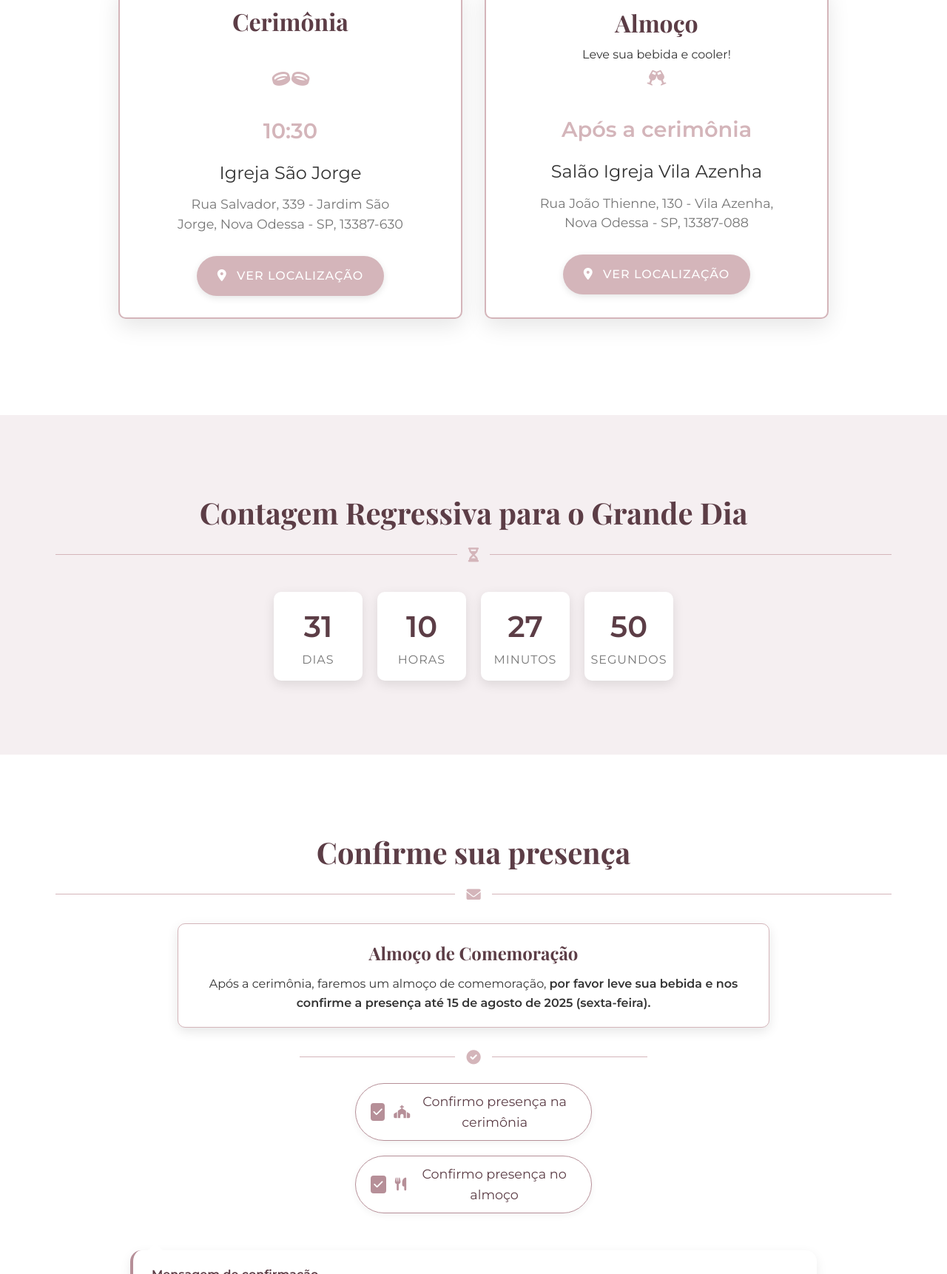
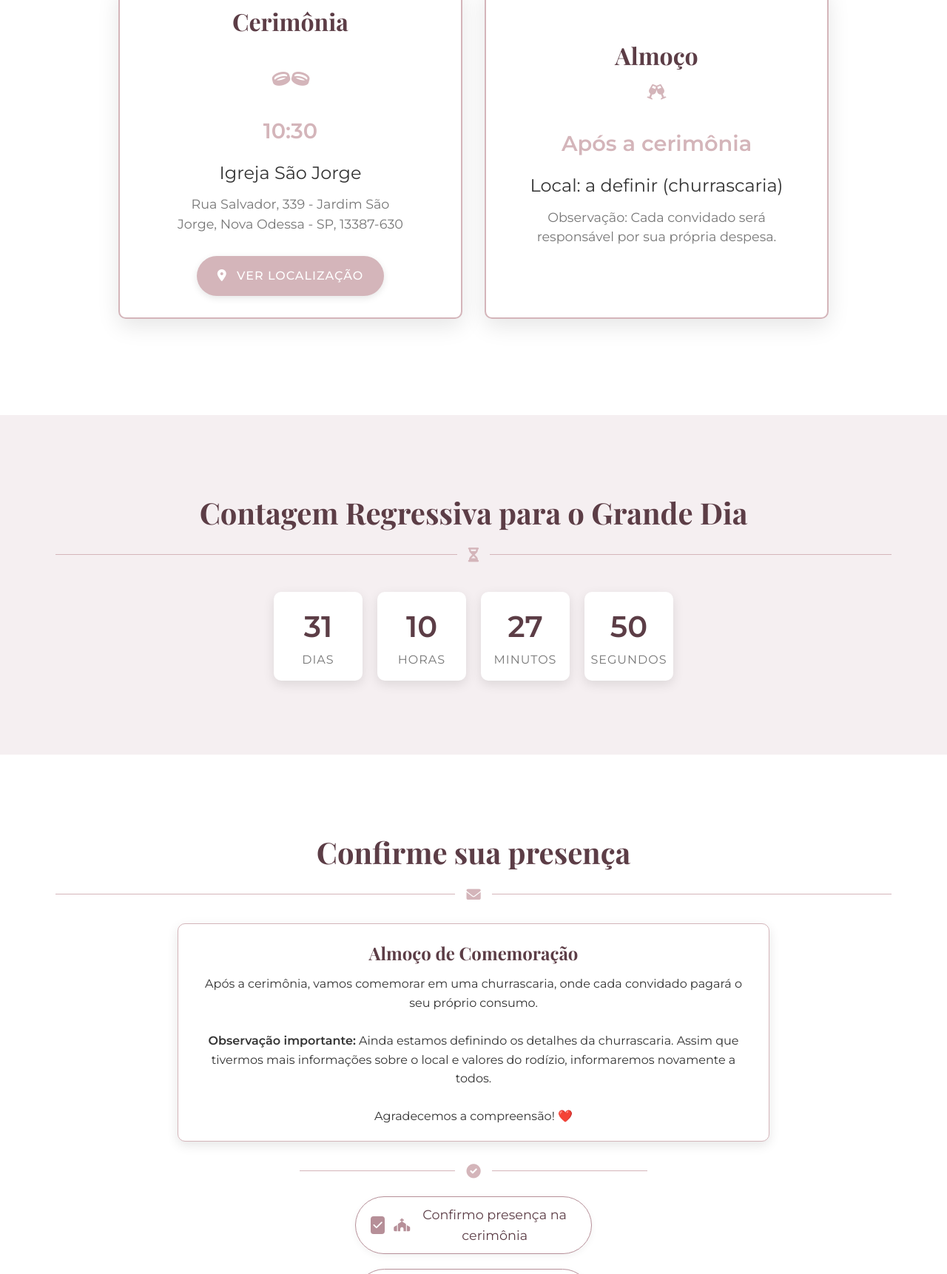
Before and after one commit to casamentoAlessandraELucas/convite, a plain HTML site: page index.html in a window 1280 px wide. Shown: the part 1128-2850 px from the top of the page at 74% size. Drawn offline with nearby package versions, Linux system fonts and the light colour scheme; a web font is replaced by a local one.

Commit message:
last hour changes - we need help, send help please

```diff
--- a/index.html
+++ b/index.html
@@ -134,14 +134,14 @@ Queremos muito você conosco para celebrar nosso casamento e o início da nossa
 
                     <div class="card-inner">
                         <h3>Almoço</h3>
-                        <span>Leve sua bebida e cooler!</span>
+                        <!-- <span>Leve sua bebida e cooler!</span> -->
                         <div class="divider"><i class="fas fa-glass-cheers"></i></div>
                         <p class="time">Após a cerimônia</p>
-                        <p class="location">Salão Igreja Vila Azenha</p>
-                        <p class="address">Rua João Thienne, 130 - Vila Azenha, Nova Odessa - SP, 13387-088</p>
-                        <a href="https://www.google.com/maps/place/R.+Joao+Thienne,+130+-+Vila+Azenha,+Nova+Odessa+-+SP,+13387-088/@-22.770891,-47.293977,17z/data=!3m1!4b1!4m6!3m5!1s0x94c8977e0c1581bf:0xcf8440e9127e7600!8m2!3d-22.770896!4d-47.2914021!16s%2Fg%2F11qt2m3dlw?entry=ttu&g_ep=EgoyMDI1MDcyMC4wIKXMDSoASAFQAw%3D%3D" class="btn" target="_blank">
+                        <p class="location">Local: a definir (churrascaria)</p>
+                        <p class="address">Observação: Cada convidado será responsável por sua própria despesa.</p>
+                        <!-- <a href="https://www.google.com/maps/place/R.+Joao+Thienne,+130+-+Vila+Azenha,+Nova+Odessa+-+SP,+13387-088/@-22.770891,-47.293977,17z/data=!3m1!4b1!4m6!3m5!1s0x94c8977e0c1581bf:0xcf8440e9127e7600!8m2!3d-22.770896!4d-47.2914021!16s%2Fg%2F11qt2m3dlw?entry=ttu&g_ep=EgoyMDI1MDcyMC4wIKXMDSoASAFQAw%3D%3D" class="btn" target="_blank">
                             <i class="fas fa-map-marker-alt"></i> Ver Localização
-                        </a>
+                        </a> -->
                     </div>
                 </div>
             </div>
@@ -178,7 +178,11 @@ Queremos muito você conosco para celebrar nosso casamento e o início da nossa
                 <div class="divider"><i class="fas fa-envelope"></i></div>
                         <div class="lunch-info">
                     <h3>Almoço de Comemoração</h3>
-                    <p>Após a cerimônia, faremos um almoço de comemoração, <b>por favor leve sua bebida e nos confirme a presença até 15 de agosto de 2025 (sexta-feira).</b></p>
+                    <p>Após a cerimônia, vamos comemorar em uma churrascaria, onde cada convidado pagará o seu próprio consumo.</p>
+                    <br>
+<p><b>Observação importante:</b> Ainda estamos definindo os detalhes da churrascaria. Assim que tivermos mais informações sobre o local e valores do rodízio, informaremos novamente a todos.</p>
+<br>
+<p>Agradecemos a compreensão! ❤️</p>
                 </div>
 
                 <div class="confirmation-options">
```
